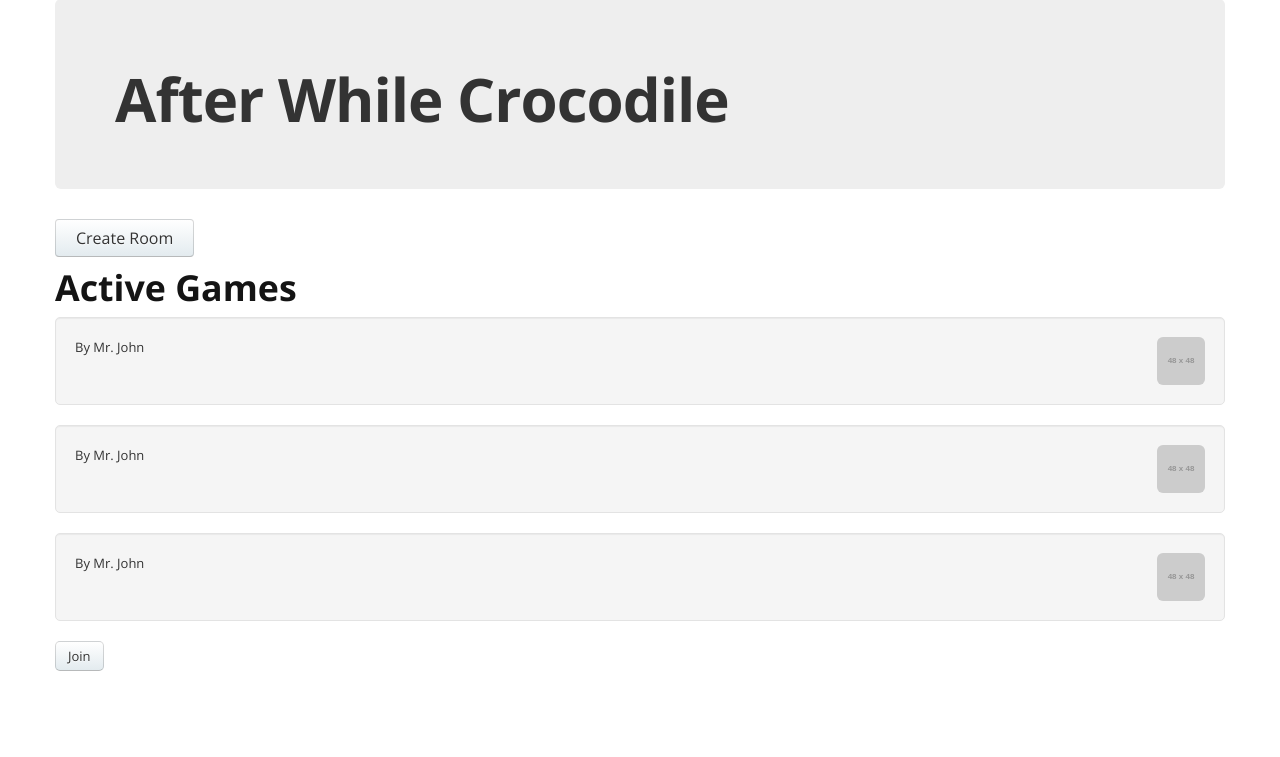
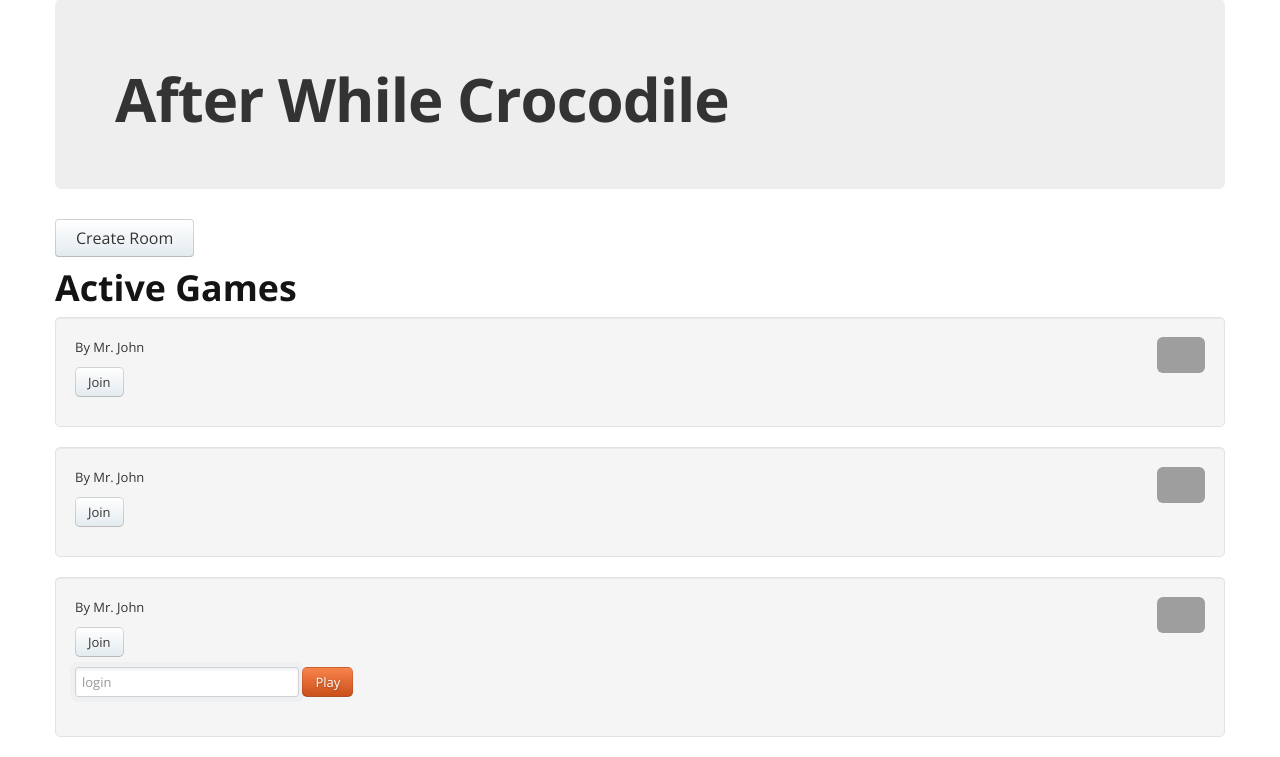
Before and after one commit to prohfesor/photocroco, a PHP site: page /templates/list.php in a window 1280 px wide. Shown: the part 81-838 px from the top of the page. Before the commit the page ends 752 px from the top, so only its background shows below. Run offline with PHP 8.4, Linux system fonts and the light colour scheme; grey boxes labelled with a size stand in for pictures from a placeholder-image service; some libraries are stand-ins or nearby versions; grey boxes are pictures that could not be loaded.

Commit message:
login forms on list

```diff
--- a/templates/list.php
+++ b/templates/list.php
@@ -30,26 +30,54 @@
 
 <h1>Active Games</h1>
 <div class="well clearfix">
-    <img src="http://placehold.it/48x48" class="img-rounded pull-right" width="48"
-         height="48">
+    <img src="http://nophoto.info/colors/48x48.jpg?nc1" class="img-rounded pull-right" width="48" height="48">
 
     <p>By Mr. John</p>
+
+    <p>
+        <a href="#joinform" role="button" class="btn" data-toggle="modal">Join</a>
+
+    <form class="form-inline" id="form-newgame" style="display: none">
+        <div class="control-group">
+            <input type="text" name="login" placeholder="login" class="input-large">
+            <a class="btn btn-primary" href="#join">Play</a>
+        </div>
+    </form>
+    </p>
 </div>
 <div class="well clearfix">
-    <img src="http://placehold.it/48x48" class="img-rounded pull-right" width="48"
-         height="48">
+    <img src="http://nophoto.info/colors/48x48.jpg?nc2" class="img-rounded pull-right" width="48" height="48">
 
     <p>By Mr. John</p>
+
+    <p>
+        <a href="#joinform" role="button" class="btn" data-toggle="modal">Join</a>
+
+    <form class="form-inline" id="form-newgame" style="display: none">
+        <div class="control-group">
+            <input type="text" name="login" placeholder="login" class="input-large">
+            <a class="btn btn-primary" href="#join">Play</a>
+        </div>
+    </form>
+    </p>
 </div>
 <div class="well clearfix">
-    <img src="http://placehold.it/48x48" class="img-rounded pull-right" width="48"
-         height="48">
+    <img src="http://nophoto.info/colors/48x48.jpg?nc3" class="img-rounded pull-right" width="48" height="48">
 
     <p>By Mr. John</p>
+
+    <p>
+        <a href="#joinform" role="button" class="btn" data-toggle="modal">Join</a>
+
+    <form class="form-inline" id="form-newgame" style="">
+        <div class="control-group">
+            <input type="text" name="login" placeholder="login" class="input-large">
+            <a class="btn btn-primary" href="#join">Play</a>
+        </div>
+    </form>
+    </p>
 </div>
 
-
-<a href="#myModal" role="button" class="btn" data-toggle="modal">Join</a>
 
 <!-- Modal -->
 <div id="myModal" class="modal hide fade" tabindex="-1" role="dialog" aria-labelledby="myModalLabel" aria-hidden="true">
@@ -58,11 +86,15 @@
         <h3 id="myModalLabel">Join game!</h3>
     </div>
     <div class="modal-body">
-        <p>One fine body</p>
+        <form class="form-inline" id="form-newgame">
+            <div class="control-group centered">
+                <input type="text" name="login" placeholder="login" class="input-xlarge">
+            </div>
+        </form>
     </div>
     <div class="modal-footer">
         <button class="btn" data-dismiss="modal" aria-hidden="true">Close</button>
-        <button class="btn btn-primary">Play</button>
+        <a class="btn btn-primary" href="#join">Play</a>
     </div>
 </div>
 
--- a/web/js/game.js
+++ b/web/js/game.js
@@ -1,3 +1,7 @@
+jQuery("form").submit(function(){
+   return false;
+});
+
 jQuery("a[href=#create]").click( function(){
     jQuery("#form-newgame").toggle();
     return false;
@@ -20,6 +24,12 @@ jQuery("a[href=#start]").click( function(){
 });
 
 
+jQuery("a[href=#joinform]").click(function(){
+    jQuery(this).siblings().show();
+    return false;
+});
+
+
 function listen_status(id){
     setInterval( function(){
         jQuery.ajax({
```
